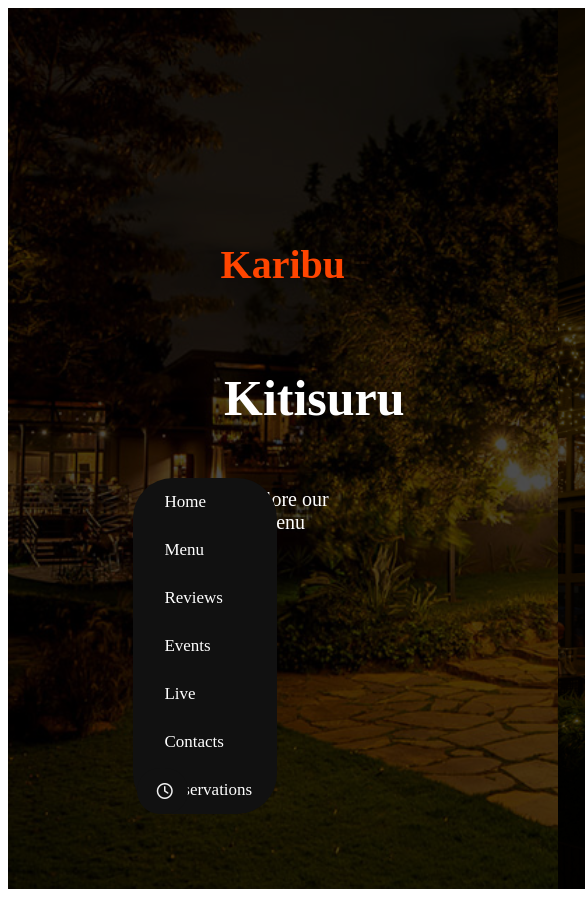
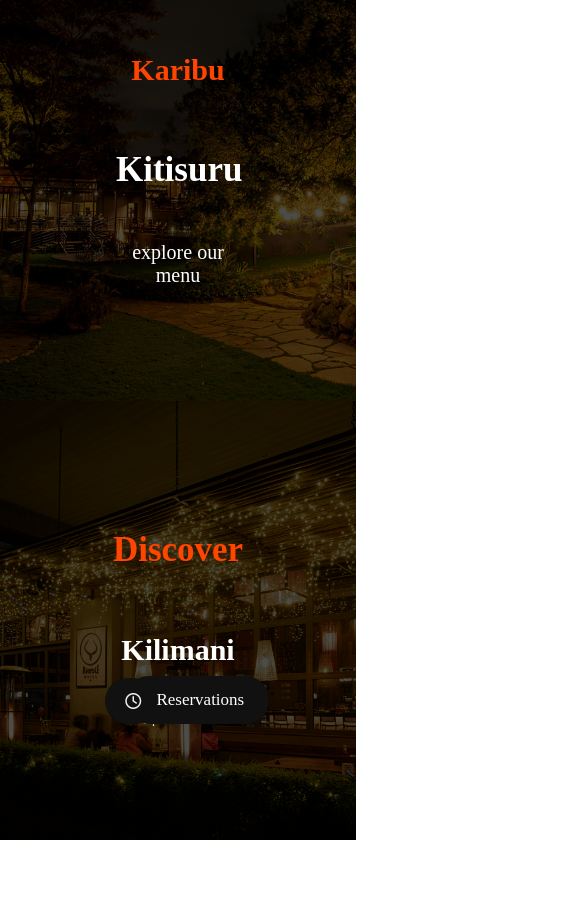
Before and after one commit to paulinemwihakimuiruri/Ankole-Grill, a plain HTML site: page menu.html in a window 390 px wide. Shown: the top 897 px of the page, 585 px wide, since content can reach past the window. After the commit the page ends 844 px from the top, so only its background shows below. Drawn offline with Linux system fonts and the light colour scheme.

Commit message:
menu responsiveness

```diff
--- a/menu.css
+++ b/menu.css
@@ -1,5 +1,6 @@
 body{
     overflow: hidden;
+    margin: 0;
 }
 
 
@@ -159,6 +160,7 @@ ul{
     margin-left: 33%;
     margin-bottom: 30px;
     border-radius: 40px;
+    color-scheme: dark;
 }
 .dropup-content{
     display: none;
@@ -182,6 +184,7 @@ i{
 .nav{
     display: flex;
     position: fixed;
+    color-scheme: dark;
 }
 .navbar{
     width: 33%;
@@ -208,3 +211,117 @@ i{
 .navbar a:hover{
     color: grey;
 }
+
+@media only screen and (max-width: 500px) and (min-width :0px){
+    body{
+        overflow: hidden;
+    }
+    .menu{
+        display: block;
+    }
+    .Kitisuru{
+        width: 40%;
+        position: relative;
+        text-align: center;
+        padding: 100px;
+        height: 50%;
+    }
+    .Kitisuru h2{
+        position: relative;
+        font-size: 30px;
+        margin-top: -30%;
+    }
+    .Kitisuru h1{
+        position: relative;
+        z-index: 2;
+        font-size: 35px;
+    }
+    .Kilimani{
+        width: 40%;
+        position: relative;
+        text-align: center;
+        padding: 100px;
+        height: 56%;
+    }
+    .Kilimani h2{
+        position: relative;
+        z-index: 2;
+        font-size: 35px;
+    }
+    .Kilimani h1{
+        position: relative;
+        z-index: 2;
+        font-size: 30px;
+    }
+    .Kilimani a{
+     font-size: 10px;
+    }
+    .kitmenu{
+        display: block;
+        width: 100%;
+    }
+    .drinks{
+        display: flex;
+    }
+    .food{
+        display: flex;
+    }
+    .happyHour{
+        display: flex;
+    }
+    .menukitsuru{
+        width: 12%;
+        position: relative;
+        text-align: center;
+        padding: 200px;
+        height: 60%;
+    }
+    #headimg{
+        width: 90px;
+        height: 90px;
+    }
+    .menukitsuru h1{
+        font-size: 30px;
+    }
+    .meals{
+        padding: 100px;
+        overflow:scroll;
+        width: 60%;
+        height: 100vh;
+    }
+    .menukilimani{
+        width: 12%;
+        position: relative;
+        text-align: center;
+        padding: 200px;
+        height: 60px;
+    }
+    .menukilimani h1{
+        font-size: 30px;
+    }
+    .kilmenu{
+        display: block;
+    }
+    .prices{
+     margin: 0px 30px;
+    }
+    .dropup{
+        display: inline-block;
+        position: fixed;
+        bottom: 0;
+        margin-left: 27%;
+        margin-bottom: 120px;
+        border-radius: 40px;
+        color-scheme: dark;
+    }
+    .navbar{
+        width: 33%;
+        position: fixed;
+        overflow: hidden;
+        margin-left: 32%;
+        margin-bottom: 120px;
+    }
+    #bars{
+        display: none;
+    }
+}
--- a/menu.html
+++ b/menu.html
@@ -21,12 +21,12 @@
         </div>
         <div class="nav">
             <div class="navbar">
-                <a href="index.html">Home</a>
-                <a href="menu.html">Menu</a>
-                <a href="reviews.html">Reviews</a>
-                <a href="events.html">Events</a>
-                <a href="live.html">Live</a>
-                <a href="contacts.html">Contacts</a>
+                <a href="index.html" id="bars">Home</a>
+                <a href="menu.html" id="bars">Menu</a>
+                <a href="reviews.html" id="bars">Reviews</a>
+                <a href="events.html" id="bars">Events</a>
+                <a href="live.html" id="bars">Live</a>
+                <a href="contacts.html" id="bars">Contacts</a>
                 <a href="reservations.html" id="button">Reservations</a>
 
             </div>
```
Also changed, not shown: kilimani.html (+6 -6 lines), kitisuru.html (+6 -6 lines).
